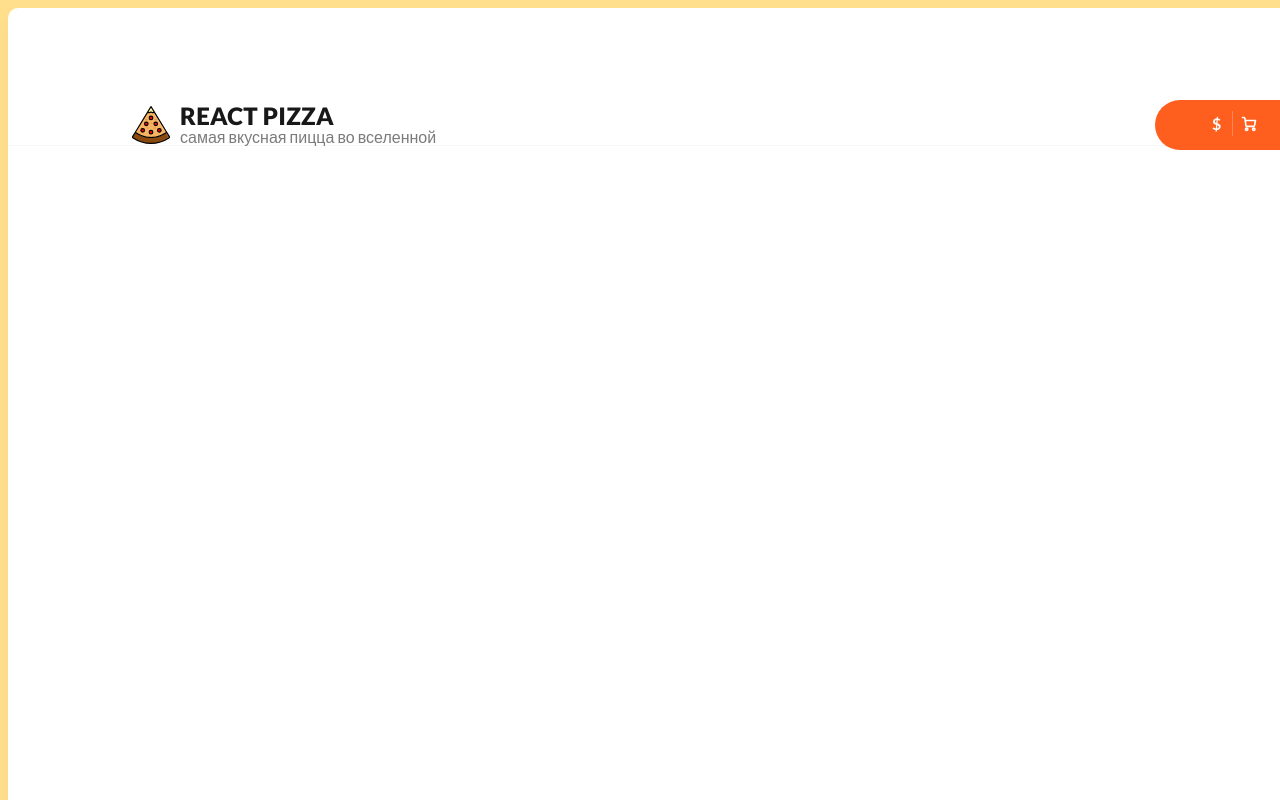
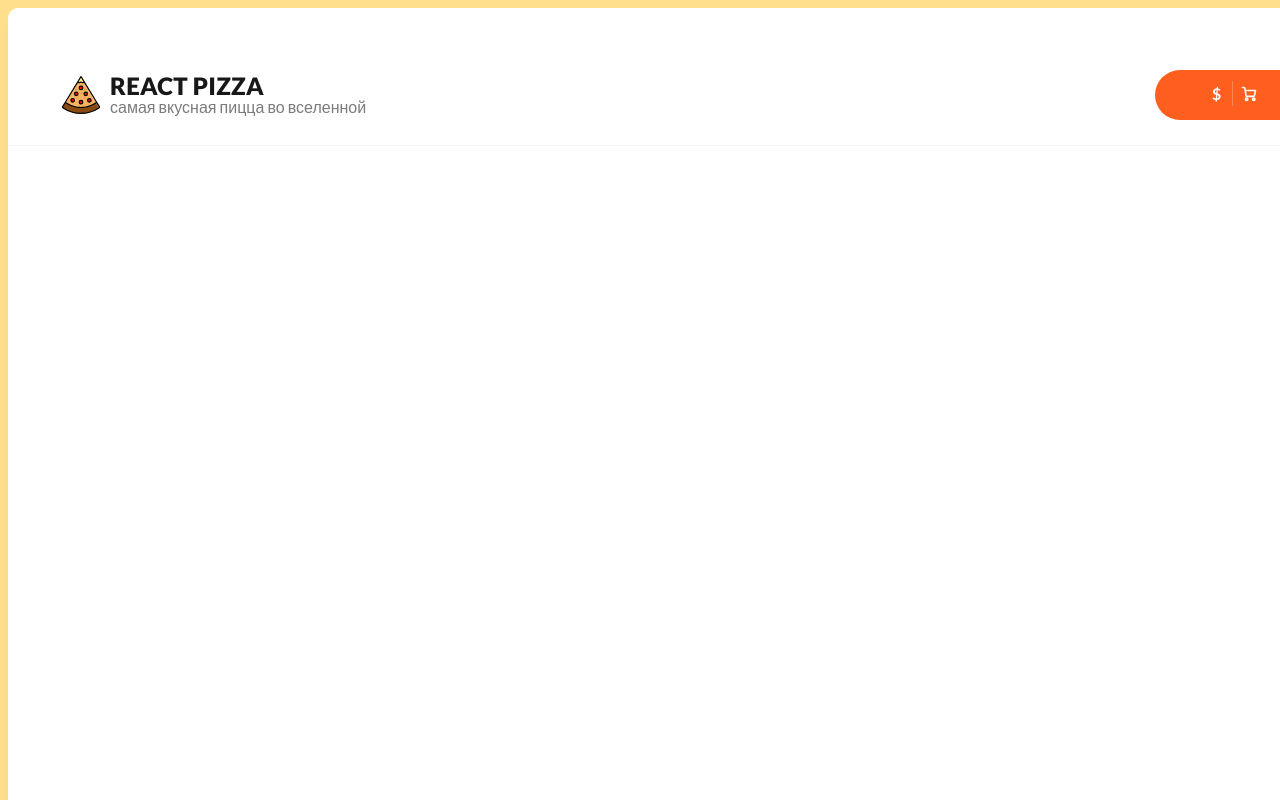
Before and after one commit to Aleksey-Smouzh/react_pizza, a React (Create React App) app in the folder pizza/: page / in a window 1280 px wide. Shown: the top 800 px of the page. Built offline with nearby package versions, Linux system fonts and the light colour scheme; a web font is replaced by a local one.

Commit message:
fexed style

```diff
--- a/pizza/src/components/Header/FullPrices/FullPrices.module.css
+++ b/pizza/src/components/Header/FullPrices/FullPrices.module.css
@@ -3,7 +3,7 @@
   width: 150px;
   height: 50px;
   left: 1147px;
-  top: 44px;
+  top: 14px;
 
   background: #fe5f1e;
   border-radius: 30px;
--- a/pizza/src/components/Header/Logo/Logo.module.css
+++ b/pizza/src/components/Header/Logo/Logo.module.css
@@ -3,8 +3,8 @@
   font-family: "Lato", sans-serif;
   width: 316px;
 height: 48px;
-left: 122px;
-top: 92px;
+left: 52px;
+top: 62px;
 }
 .title {
   position: absolute;
```
